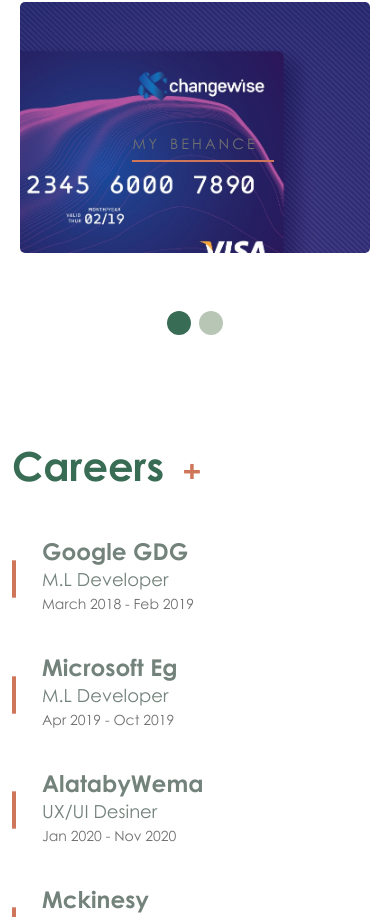
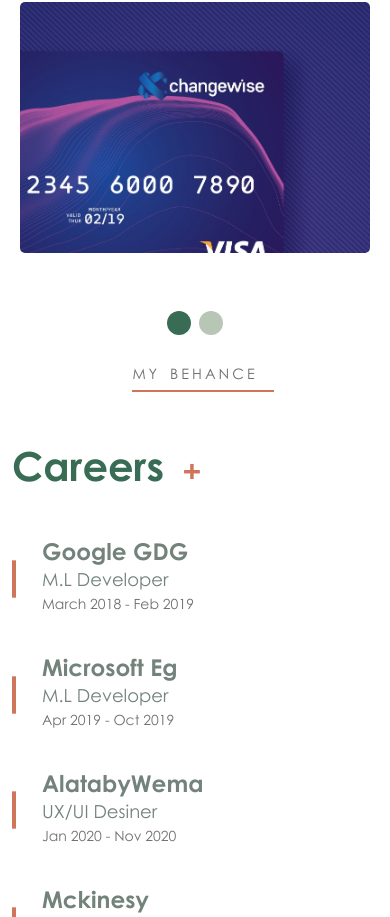
Before and after one commit to Hamza-Noah/Islam-Project, a React (Vite) app: page / in a window 390 px wide. Shown: the part 4000-4917 px from the top of the page. Built offline with nearby package versions, Linux system fonts and the light colour scheme.

Commit message:
fixed the behance link in mobile

```diff
--- a/src/components/Projects/Projects.module.css
+++ b/src/components/Projects/Projects.module.css
@@ -76,7 +76,12 @@
 }
 
 .link-to {
-  transform: translateY(-180px);
+  @media (max-width: 991px) {
+    transform: translateY(50px);
+  }
+  @media (min-width: 992px) {
+    transform: translateY(-180px);
+  }
   z-index: 3;
   position: relative;
 }
```
